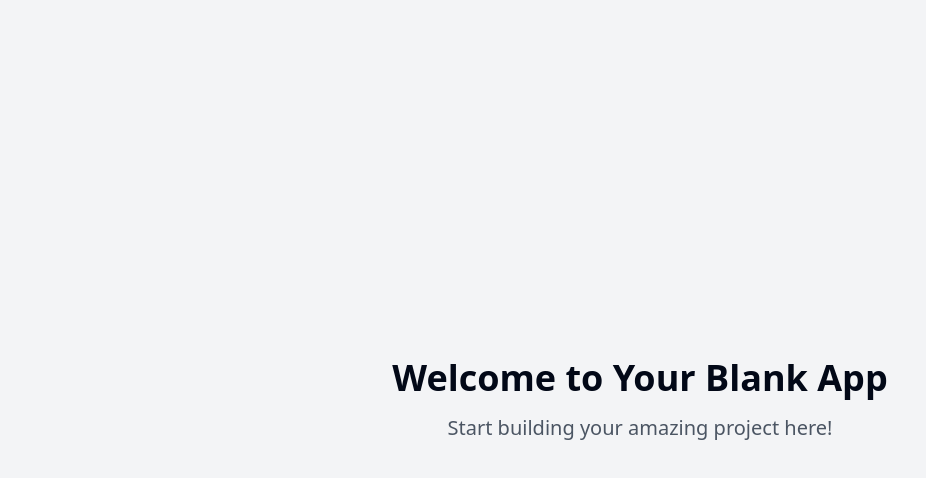
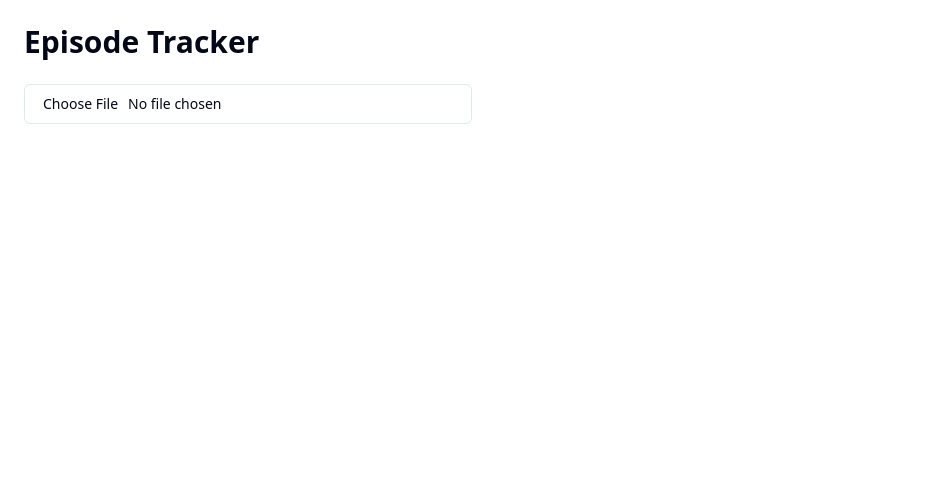
Before and after one commit to kushalbhattarai23/episode-tracker-spectra, a React (Vite) app: page / in a window 1280 px wide. Shown: the top 478 px of the page, without its empty margins (0-926 px from the left). Built offline with nearby package versions, Linux system fonts and the light colour scheme.

Commit message:
Add CSV importer and episode tracker
Implement a CSV importer to read data with headers "SHOW, Episode, Title, Original air date, Watched". Display the imported data in a table format as an episode tracker, including a tracking percentage for each show.
[skip gpt_engineer]

```diff
--- a/src/pages/Index.tsx
+++ b/src/pages/Index.tsx
@@ -1,12 +1,117 @@
-// Update this page (the content is just a fallback if you fail to update the page)
+import { useState } from "react";
+import { Table, TableBody, TableCell, TableHead, TableHeader, TableRow } from "@/components/ui/table";
+import { Input } from "@/components/ui/input";
+import { Progress } from "@/components/ui/progress";
+import { ScrollArea } from "@/components/ui/scroll-area";
+
+interface Episode {
+  show: string;
+  episode: string;
+  title: string;
+  originalAirDate: string;
+  watched: string;
+}
 
 const Index = () => {
+  const [episodes, setEpisodes] = useState<Episode[]>([]);
+  const [showStats, setShowStats] = useState<{ [key: string]: { total: number; watched: number } }>({});
+
+  const handleFileUpload = (event: React.ChangeEvent<HTMLInputElement>) => {
+    const file = event.target.files?.[0];
+    if (file) {
+      const reader = new FileReader();
+      reader.onload = (e) => {
+        const text = e.target?.result as string;
+        const lines = text.split('\n');
+        const headers = lines[0].split(',');
+
+        if (headers.join(',') !== 'SHOW,Episode,Title,Original air date,Watched') {
+          console.error('Invalid CSV format');
+          return;
+        }
+
+        const parsedEpisodes = lines.slice(1).filter(line => line.trim()).map(line => {
+          const [show, episode, title, originalAirDate, watched] = line.split(',');
+          return { show, episode, title, originalAirDate, watched };
+        });
+
+        // Calculate statistics for each show
+        const stats: { [key: string]: { total: number; watched: number } } = {};
+        parsedEpisodes.forEach(ep => {
+          if (!stats[ep.show]) {
+            stats[ep.show] = { total: 0, watched: 0 };
+          }
+          stats[ep.show].total += 1;
+          if (ep.watched.toLowerCase() === 'true') {
+            stats[ep.show].watched += 1;
+          }
+        });
+
+        setShowStats(stats);
+        setEpisodes(parsedEpisodes);
+      };
+      reader.readAsText(file);
+    }
+  };
+
   return (
-    <div className="min-h-screen flex items-center justify-center bg-gray-100">
-      <div className="text-center">
-        <h1 className="text-4xl font-bold mb-4">Welcome to Your Blank App</h1>
-        <p className="text-xl text-gray-600">Start building your amazing project here!</p>
+    <div className="container mx-auto p-6">
+      <h1 className="text-3xl font-bold mb-6">Episode Tracker</h1>
+
+      <div className="mb-6">
+        <Input
+          type="file"
+          accept=".csv"
+          onChange={handleFileUpload}
+          className="max-w-md"
+        />
       </div>
+
+      {Object.entries(showStats).length > 0 && (
+        <div className="mb-6 space-y-4">
+          <h2 className="text-xl font-semibold">Show Progress</h2>
+          {Object.entries(showStats).map(([show, stats]) => (
+            <div key={show} className="space-y-2">
+              <div className="flex justify-between items-center">
+                <span className="font-medium">{show}</span>
+                <span className="text-sm text-muted-foreground">
+                  {stats.watched} / {stats.total} episodes
+                </span>
+              </div>
+              <Progress value={(stats.watched / stats.total) * 100} />
+            </div>
+          ))}
+        </div>
+      )}
+
+      {episodes.length > 0 && (
+        <ScrollArea className="h-[600px] rounded-md border">
+          <Table>
+            <TableHeader>
+              <TableRow>
+                <TableHead>Show</TableHead>
+                <TableHead>Episode</TableHead>
+                <TableHead>Title</TableHead>
+                <TableHead>Original Air Date</TableHead>
+                <TableHead>Watched</TableHead>
+              </TableRow>
+            </TableHeader>
+            <TableBody>
+              {episodes.map((episode, index) => (
+                <TableRow key={index}>
+                  <TableCell>{episode.show}</TableCell>
+                  <TableCell>{episode.episode}</TableCell>
+                  <TableCell>{episode.title}</TableCell>
+                  <TableCell>{episode.originalAirDate}</TableCell>
+                  <TableCell>
+                    {episode.watched.toLowerCase() === 'true' ? '✅' : '❌'}
+                  </TableCell>
+                </TableRow>
+              ))}
+            </TableBody>
+          </Table>
+        </ScrollArea>
+      )}
     </div>
   );
 };
```
